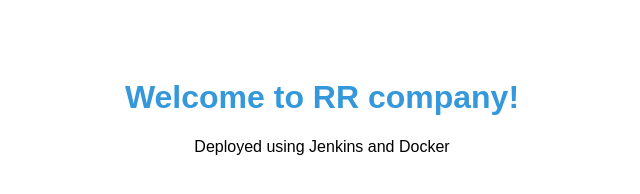
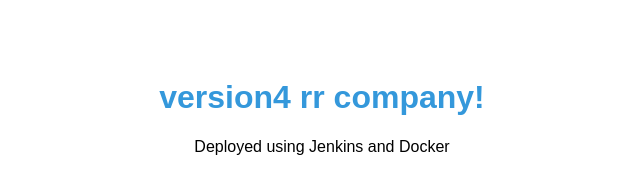
Before and after one commit to kavi1324/rr, a plain HTML site: page index.html in a window 1280 px wide. Shown: the whole page, without its empty margins (318-958 px from the left). Drawn offline with Linux system fonts and the light colour scheme.

Commit message:
Update index.html

```diff
--- a/index.html
+++ b/index.html
@@ -10,7 +10,7 @@
     </style>
 </head>
 <body>
-    <h1>Welcome to RR company!</h1>
+    <h1>version4 rr company!</h1>
     <p>Deployed using Jenkins and Docker</p>
 </body>
 </html>
```
